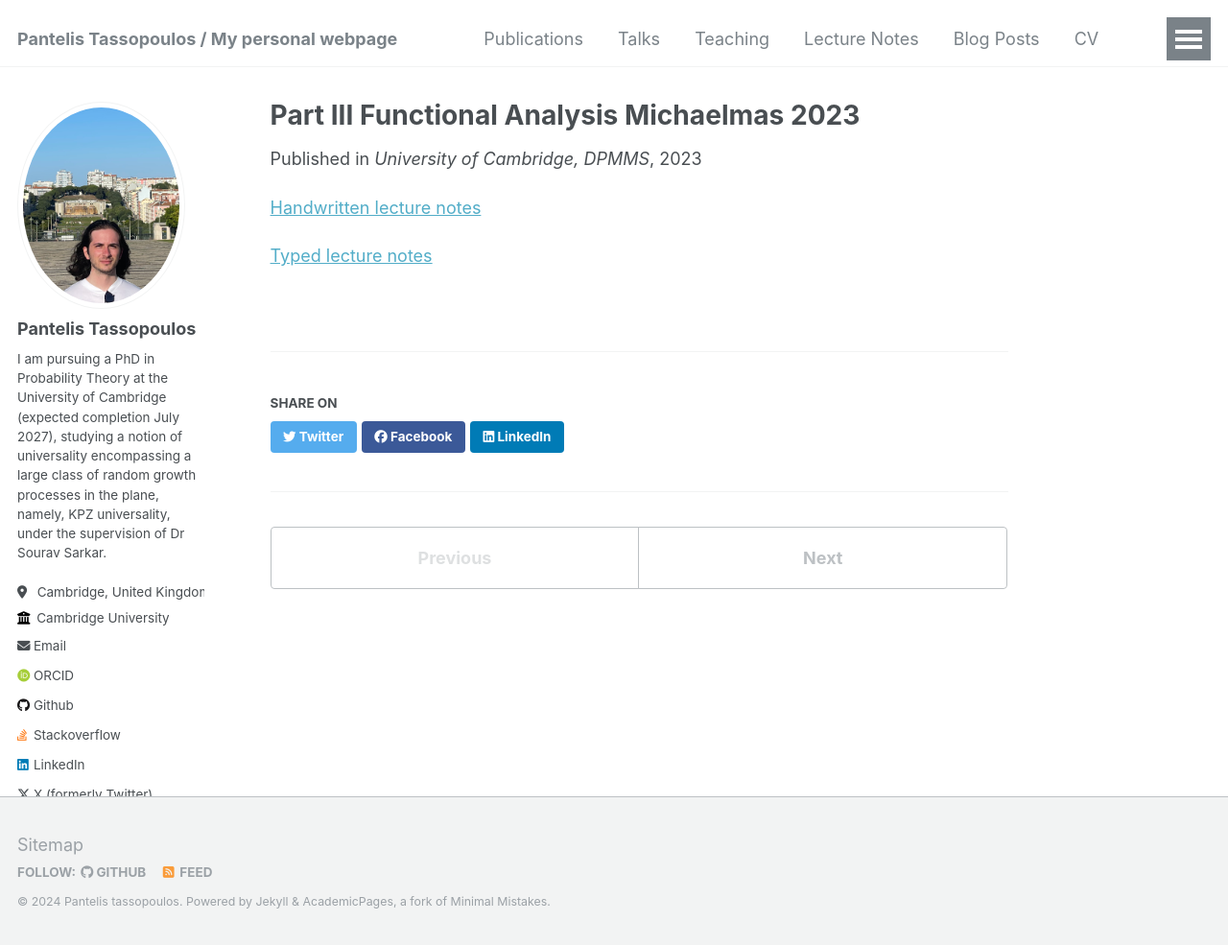
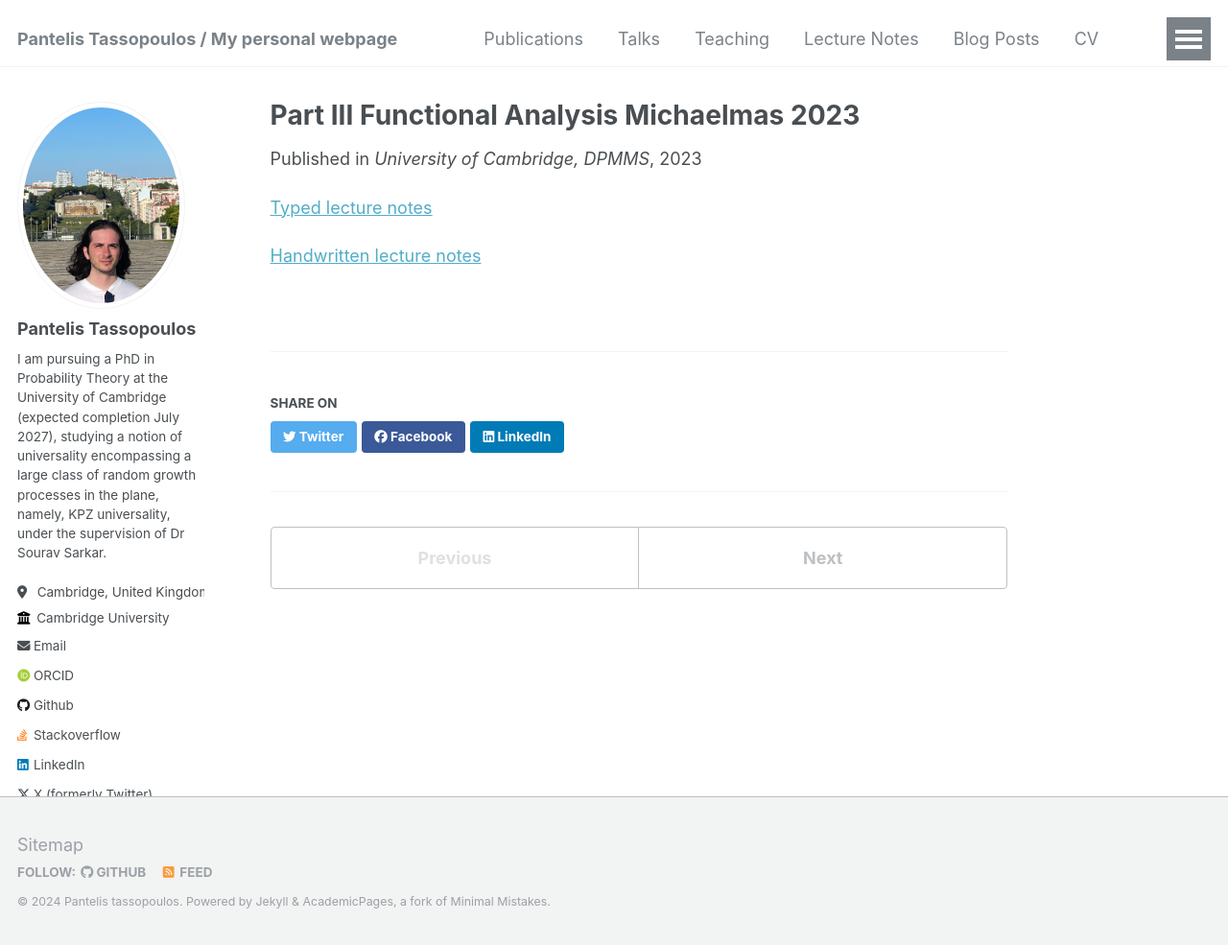
Before and after one commit to PantelisTass/PantelisTass.github.io, a Jekyll site: the page built from _lecturenotes/2023-03-10-Cambridge-Part III-Functional Analysis.md, in a window 1280 px wide and 985 px high. Shown: the whole window at 96% size. Built offline with Jekyll 4.4.1, drawn with Linux system fonts in a browser that asks for light colours; some web fonts are replaced.

```diff
--- a/_lecturenotes/2023-03-10-Cambridge-Part III-Functional Analysis.md
+++ b/_lecturenotes/2023-03-10-Cambridge-Part III-Functional Analysis.md
@@ -8,6 +8,6 @@ date: 2023-03-10
 location: "Cambridge, United kingdom"
 ---
 
+[Typed lecture notes](http://PantelisTass.github.io/files/Part_III_Functional_Analysis_Michaelmas_2023.pdf)
+
 [Handwritten lecture notes](http://PantelisTass.github.io/files/Functional Analysis handwritten notes.pdf)
-
-[Typed lecture notes](http://PantelisTass.github.io/files/Part_III_Functional_Analysis_Michaelmas_2023.pdf)
```
